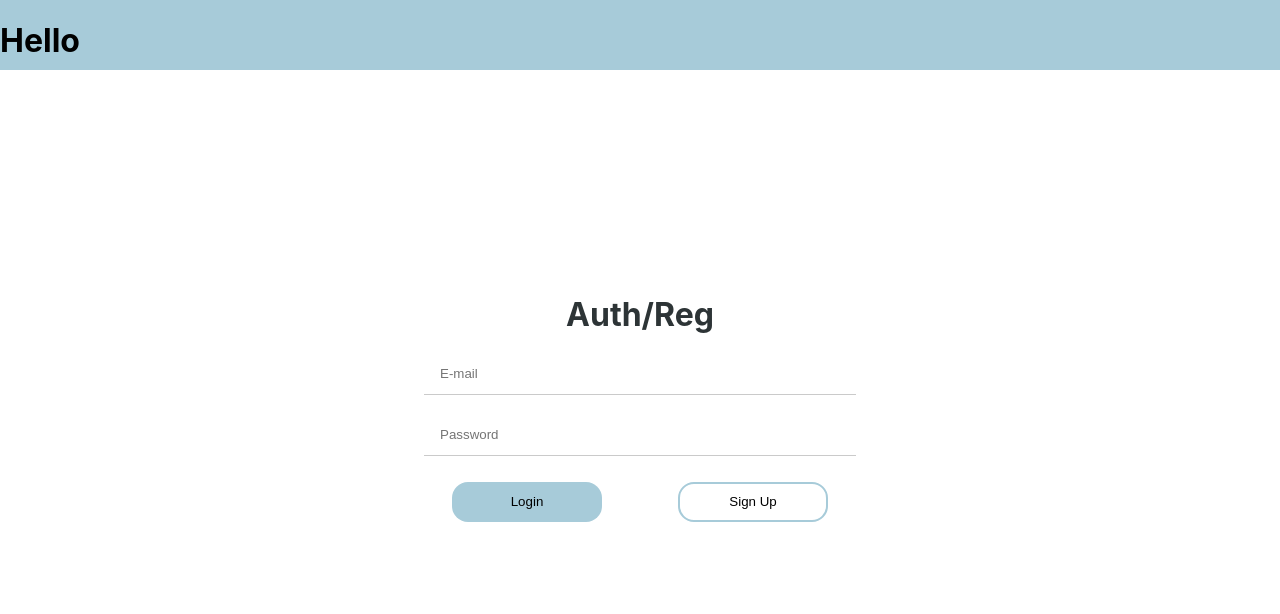
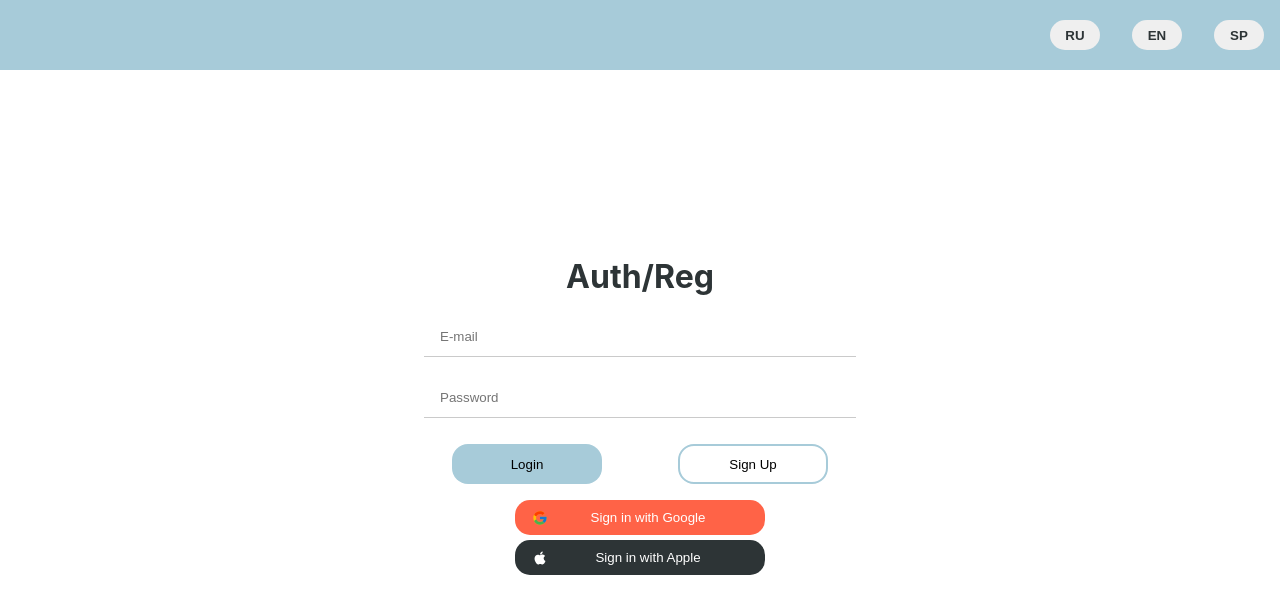
Before and after one commit to ArealtemDeveloper/test-app, a Next.js app: page / in a window 1280 px wide. Shown: the top 614 px of the page. Built offline with nearby package versions, Linux system fonts and the light colour scheme.

Commit message:
About Page done, started Firebase init

```diff
--- a/components/Header.js
+++ b/components/Header.js
@@ -2,7 +2,9 @@
 const Header = () => {
   return (
     <div className="header">
-        <h1>Hello</h1>
+        <button className="header-btn">RU</button>
+        <button className="header-btn">EN</button>
+        <button className="header-btn">SP</button>
     </div>
   )
 }
--- /dev/null
+++ b/firebase/firebaseConfig.js
@@ -0,0 +1,12 @@
+import { initializeApp } from "firebase/app";
+
+const firebaseConfig = {
+  apiKey: "AIzaSyCteowkYTChhfS8LcY_HJO5xjSYuDGLzHw",
+  authDomain: "testauthapp-d047c.firebaseapp.com",
+  projectId: "testauthapp-d047c",
+  storageBucket: "testauthapp-d047c.appspot.com",
+  messagingSenderId: "23762601866",
+  appId: "1:23762601866:web:e7bbdbac9f1d8bcc68aa73"
+};
+
+export const firebaseApp = initializeApp(firebaseConfig);
--- a/package.json
+++ b/package.json
@@ -11,8 +11,10 @@
   "dependencies": {
     "eslint": "8.28.0",
     "eslint-config-next": "13.0.4",
+    "firebase": "^9.14.0",
     "next": "13.0.4",
     "react": "18.2.0",
-    "react-dom": "18.2.0"
+    "react-dom": "18.2.0",
+    "react-icons": "^4.6.0"
   }
 }
--- a/pages/index.js
+++ b/pages/index.js
@@ -1,7 +1,25 @@
 import { colors } from "../colors"
 import Header from "../components/Header"
+import { FcGoogle } from 'react-icons/fc'
+import { AiFillApple } from 'react-icons/ai'
+
+import { getAuth, signInWithPopup, GoogleAuthProvider, OAuthProvider } from 'firebase/auth'
+import { firebaseApp } from "../firebase/firebaseConfig"
 
 export default function Home() {
+
+  const firebaseAuth = getAuth(firebaseApp)
+  const providerGoogle = new GoogleAuthProvider()
+  const providerApple = new OAuthProvider('apple.com')
+
+  const signInGoogle = async() => {
+    const response = await signInWithPopup(firebaseAuth, providerGoogle)
+    console.log(response)
+  }
+  const signInApple = async() => {
+    const response = await signInWithPopup(firebaseAuth, providerApple)
+    console.log(response)
+  }
 
   return (
     <div className='container'>
@@ -26,6 +44,24 @@ export default function Home() {
         <button className='btn' style={{backgroundColor: colors.lightBlue }}>Login</button>
         <button className='btn' style={{border: `2px solid ${colors.lightBlue}`}}>Sign Up</button>
       </div>
+      <div className="auth-buttons">
+        <div className="google-wrapper">
+            <FcGoogle/>
+            <button
+            className='auth-btn'
+            onClick={signInGoogle}
+            >
+              Sign in with Google</button>
+        </div>
+        <div className="apple-wrapper">
+            <AiFillApple style={{color: '#fff'}}/>
+            <button
+            className='auth-btn'
+            onClick={signInApple}
+            >
+              Sign in with Apple</button>
+        </div>
+        </div>
     </div>
     </div>
   )
--- a/styles/globals.css
+++ b/styles/globals.css
@@ -64,6 +64,25 @@ body {
   width: 100%;
   background-color: #A7CBD9;
   height: 70px;
+  display: flex;
+  justify-content: flex-end;
+  align-items: center;
+}
+
+.header-btn {
+  border: none;
+  cursor: pointer;
+  border-radius: 1rem;
+  margin: 1rem;
+  width: 50px;
+  height: 30px;
+  color: #2D3436;
+  font-weight: 600;
+  transition: 0.2s ease-in;
+}
+
+.header-btn:hover {
+  background-color: #24A6D9;
 }
 
 /*About Page*/
@@ -77,10 +96,53 @@ body {
   padding: 1rem;
   height: 200px;
   width: 100px;
-  border: 1px solid #A7CBD9;
+  border: 2px solid #24A6D9;
+  border-radius: 10px;
   display: flex;
   flex: 1;
   flex-direction: column;
   justify-content: center;
   align-items: center;
 }
+
+/*Auth Buttons*/
+
+.auth-buttons {
+  display: flex;
+  justify-content: center;
+  align-items: center;
+  flex-direction: column;
+}
+
+.google-wrapper {
+  cursor: pointer;
+  width: 250px;
+  height: 35px;
+  background-color: #FF6347;
+  display: flex;
+  justify-content: center;
+  align-items: center;
+  border-radius: 15px;
+}
+
+.apple-wrapper {
+  cursor: pointer;
+  margin-top: 5px;
+  width: 250px;
+  height: 35px;
+  background-color: #2D3436;
+  display: flex;
+  justify-content: center;
+  align-items: center;
+  border-radius: 15px;
+}
+
+.auth-btn {
+  width: 200px;
+  height: 35px;
+  cursor: pointer;
+  font-weight: 500;
+  border: none;
+  background-color: inherit;
+  color: #fff;
+}
```
Also changed, not shown: 1 other file (tests, documents, lock files or other folders).
